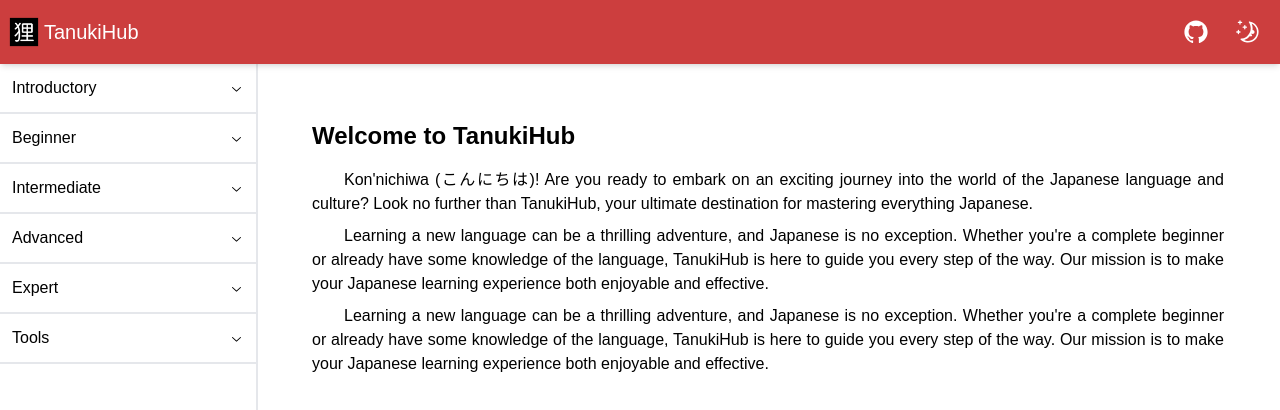
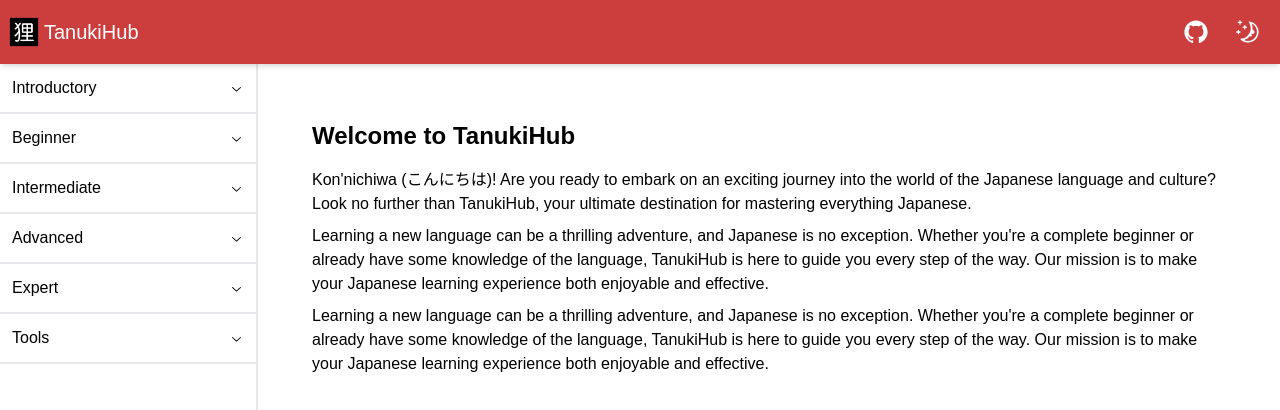
Before and after one commit to LinCie/tanukihub, a Next.js app: page / in a window 1280 px wide. Shown: the top 410 px of the page. Built offline with nearby package versions, Linux system fonts and the light colour scheme; a web font is replaced by a local one.

Commit message:
update padding and remove indent

```diff
--- a/components/typography/Paragraph.tsx
+++ b/components/typography/Paragraph.tsx
@@ -8,7 +8,7 @@
 export default function Paragraph({ className, children, ...props }: Props) {
   return (
     <p
-      className={`pb-2 text-justify indent-5 text-sm text-black dark:text-white sm:text-base sm:indent-8 ${className}`.trim()}
+      className={`mb-2 text-sm text-black dark:text-white sm:text-base ${className}`.trim()}
       {...props}
     >
       {children}
```
